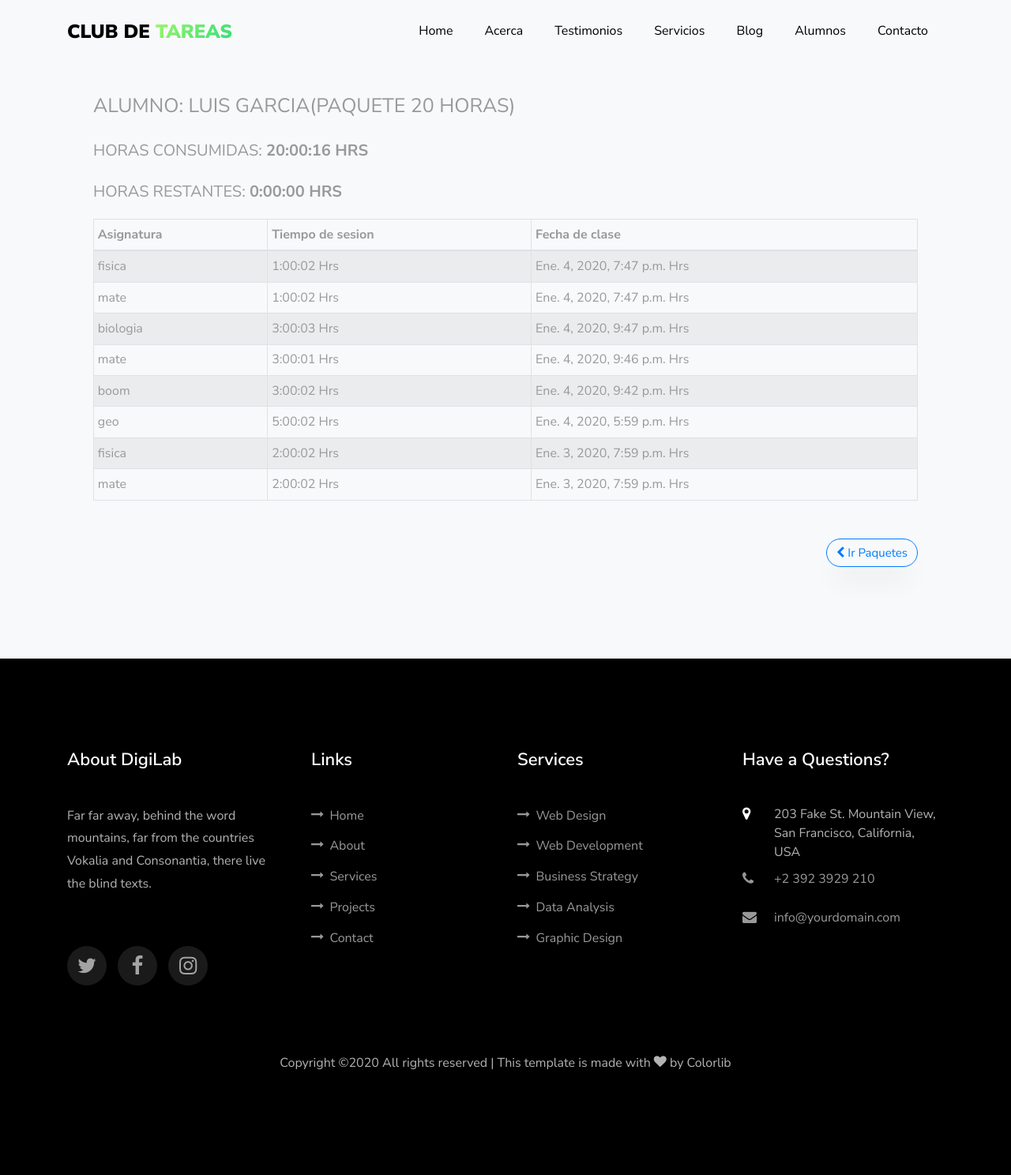
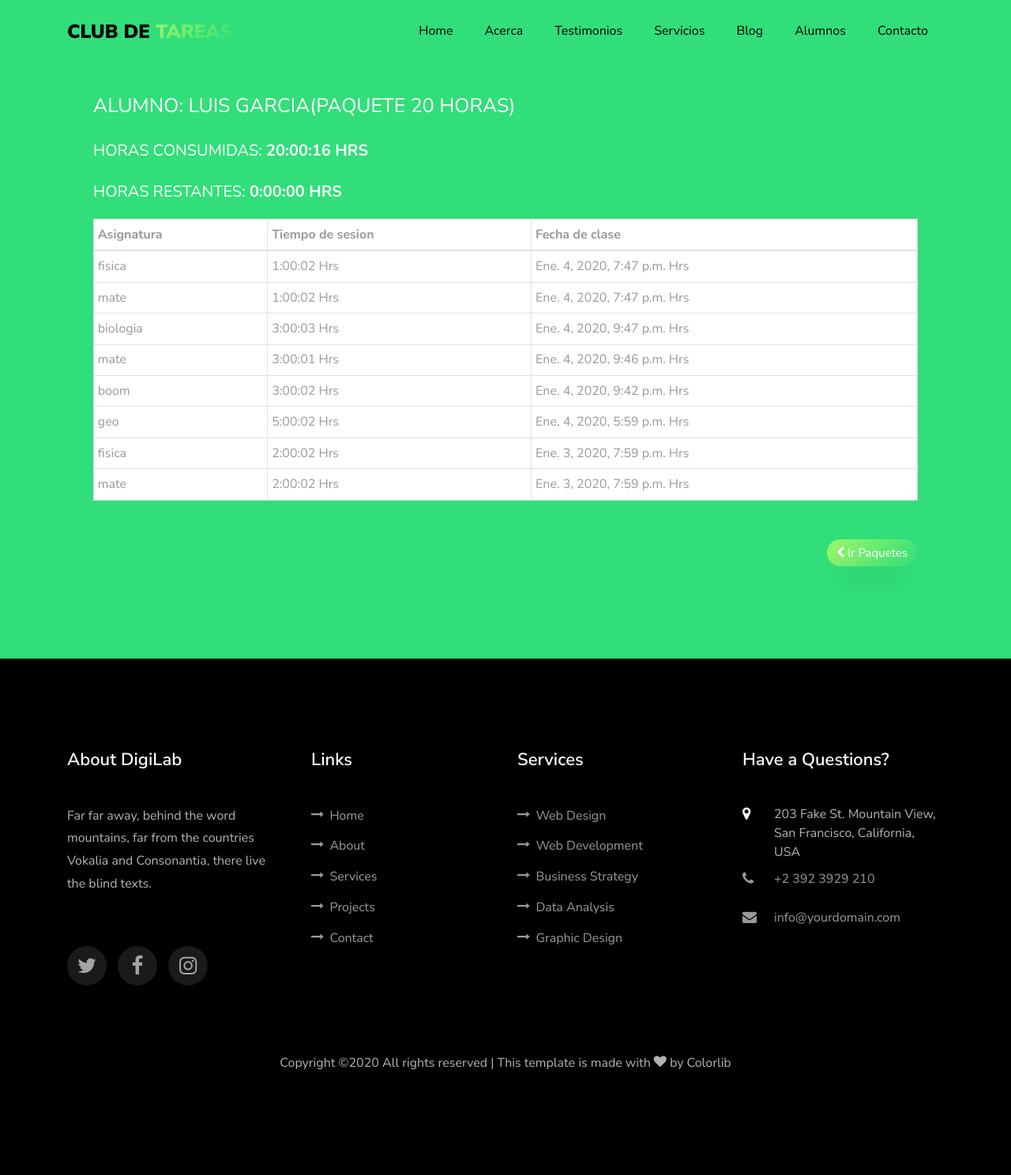
Before and after one commit to Rob866/club, a Django app: page /alumnos/paquetes/f0c4cede-e735-4da8-8d1f-6c02fce533ad/6680313e-f5fa-4cf9-8bbe-54ecfd3fb4cf/ in a window 1280 px wide. Shown: the whole page at 79% size. Run offline with Django 3.2, Linux system fonts and the light colour scheme; data comes from the database, SQL or seed files in the repository; both versions use the stored data as it was after the commit; some libraries are stand-ins or nearby versions; some web fonts are replaced.

Commit message:
arregle el bug del calculo de horas restantes

```diff
--- a/club/app/admin.py
+++ b/club/app/admin.py
@@ -92,7 +92,7 @@
         horas_consumidas = obj.horas_consumidas
         horas = limite - horas_consumidas
 
-        if obj.horas_restantes >= time_0:
+        if horas >= time_0:
             obj.horas_restantes = horas
         else:
             obj.horas_restantes= time_0
--- a/club/app/static/app/css/fix.css
+++ b/club/app/static/app/css/fix.css
@@ -1,8 +1,11 @@
+p.info-alumno{
+  color: white;
+}
+
 .owl-carousel .owl-stage, .owl-carousel.owl-drag .owl-item{
     -ms-touch-action: auto;
         touch-action: auto;
 }
-
 
 @media only screen and (max-width: 345px) {
    .navbar-brand{
--- a/club/app/templates/app/about.html
+++ b/club/app/templates/app/about.html
@@ -3,7 +3,7 @@
 {% load static %}
 {% block content %}
 
-		<section class="ftco-counter img ftco-section ftco-no-pt ftco-no-pb">
+		<section class="ftco-counter img ftco-section ftco-no-pt ftco-no-pb" style="margin-top:120px">
     	<div class="container">
     		<div class="row d-flex">
     			<div class="col-md-6 col-lg-5 d-flex">
--- a/club/app/templates/app/clases.html
+++ b/club/app/templates/app/clases.html
@@ -2,14 +2,14 @@
 {% load static %}
 {% block content %}
 
-<section class="ftco-section ftco-project bg-light">
+<section class="ftco-section ftco-project"  style="background:#31de79">
   <div class="container px-md-5">
-   <p style="text-transform: uppercase; font-size:25px">
+   <p class="info-alumno" style="text-transform: uppercase; font-size:25px;">
      Alumno:  {{ student.nombre }} {{ student.apellido }}(Paquete {{ paquete.tipo_de_paquete }})
    </p>
-   <p style="text-transform: uppercase; font-size:20px">Horas consumidas: <span style="font-weight: bold">{{ paquete.horas_consumidas}} Hrs</span></p>
-   <p style="text-transform: uppercase; font-size:20px">Horas restantes: <span style="font-weight: bold">{{ paquete.horas_restantes}} Hrs</span></p>
-   <table class="table table-striped table-hover table-sm table-bordered"">
+   <p class="info-alumno"style="text-transform: uppercase; font-size:20px">Horas consumidas: <span style="font-weight: bold">{{ paquete.horas_consumidas}} Hrs</span></p>
+   <p  class="info-alumno" style="text-transform: uppercase; font-size:20px">Horas restantes: <span style="font-weight: bold">{{ paquete.horas_restantes}} Hrs</span></p>
+   <table class="table table-hover table-sm table-bordered" style="background: white">
    <!--Table head-->
    <thead>
      <tr>
@@ -36,7 +36,7 @@
    <div style="height: 40px; width: 100%; position:relative"class="mt-5">
       <a href="{% url 'app:paquetes' id=student.id %}" style="position: absolute; right:0">
 
-      <button type="button" class="btn btn-outline-primary" style="font-size:15px;">
+      <button type="button" class="btn btn-primary" style="font-size:15px;">
             <i class="fa fa-chevron-left"></i> Ir Paquetes</button>
       </a>
     </div>
--- a/club/app/templates/app/services.html
+++ b/club/app/templates/app/services.html
@@ -4,7 +4,7 @@
 {% block content %}
 
 
-<section class="ftco-section ftco-no-pb ftco-no-pt ftco-services">
+<section class="ftco-section ftco-no-pb ftco-no-pt ftco-services" style="margin-top:120px">
   <div class="container px-md-5">
     <div class="row no-gutters">
       <div class="col-md-4 ftco-animate py-5 nav-link-wrap">
--- a/club/app/views.py
+++ b/club/app/views.py
@@ -35,7 +35,6 @@
             if len(query) == 5:
                 return Alumno.objects.filter(id__startswith=query)
                 #return Alumno.objects.filter(Q(apellido__icontains=query) | Q(nombre__icontains=query)).order_by('apellido')
-            return Alumno.objects.filter(id__startswith=" ")
         return  None
 
 def paquetes(request,id):
--- a/club/blog/templates/blog/detail_post.html
+++ b/club/blog/templates/blog/detail_post.html
@@ -8,7 +8,7 @@
 {% block content %}
 <section class="ftco-counter img ftco-section ftco-no-pt ftco-no-p" style="padding-bottom:50px">
 
-<div class="container ">
+<div class="container ftco-animate">
 <div class="row" style="margin-top:100px">
   <div class="col-12 col-md-8">
   <article class="media content-section">
```
Also changed, not shown: club/app/templates/app/alumnos.html (+12 -37 lines), club/app/templates/app/paquetes.html (+6 -6 lines), club/blog/templates/blog/contact.html (+7 -4 lines), club/db.sqlite3.
